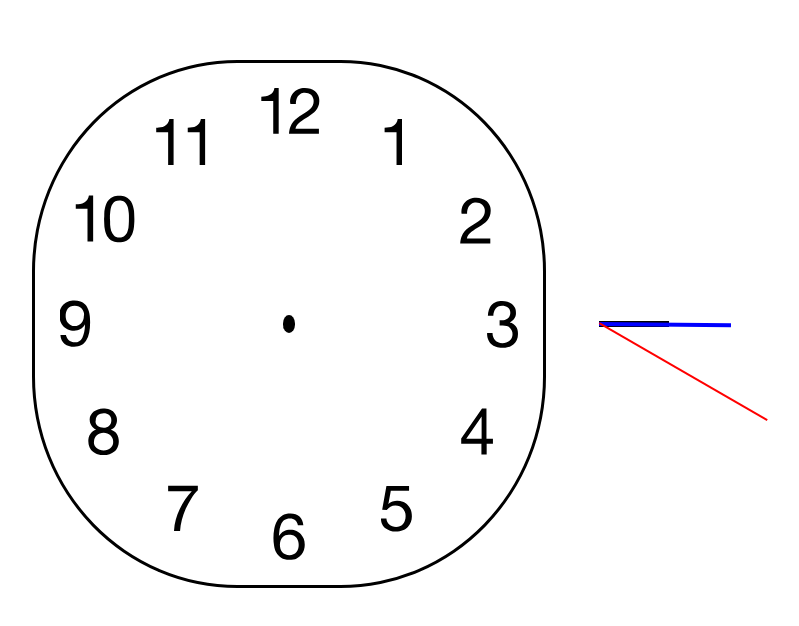
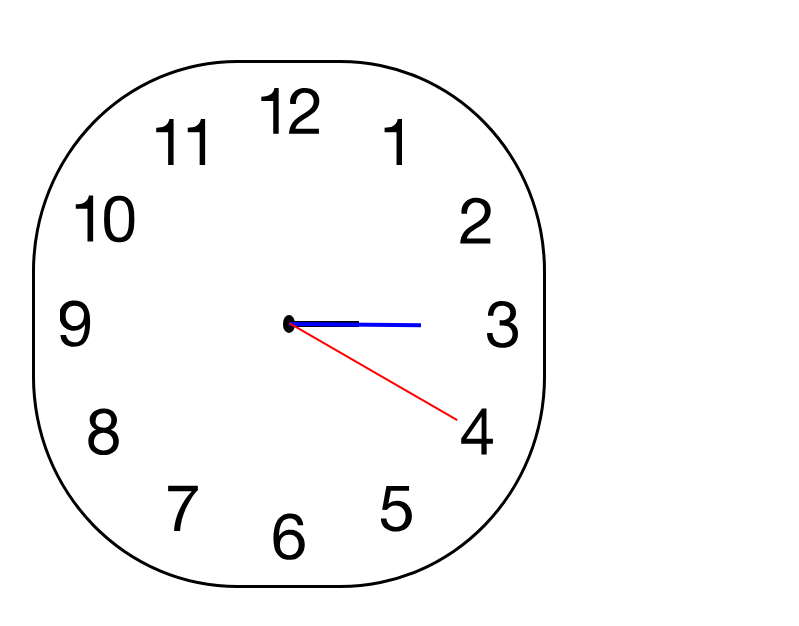
Before and after one commit to Hetvall/Analog-Clock, a plain HTML site: page index.html in a window 1280 px wide. Shown: the whole page, without its empty margins (351-1150 px from the left). Drawn offline with Linux system fonts and the light colour scheme.

Commit message:
NODO activity - CSS fixed

```diff
--- a/index.css
+++ b/index.css
@@ -23,7 +23,7 @@ img {
 .seconds {
     animation: seconds 60s linear infinite;
     border: 1px solid red;
-    left: 950px;
+    left: 50%;
     position: absolute;
     transform-origin: 1% 50%;
     width: 15%;
@@ -38,7 +38,7 @@ img {
 .minutes {
     animation: minutes 3600s linear infinite;
     border: 2px solid blue;
-    left: 950px;
+    left: 50%;
     position: absolute;
     transform-origin: 1% 50%;
     width: 10%;
@@ -54,7 +54,7 @@ img {
 .hours {
     animation: hours 43200s linear infinite;
     border: 3px solid black;
-    left: 950px;
+    left: 50%;
     position: absolute;
     transform-origin: 1% 50%;
     width: 5%;
```
